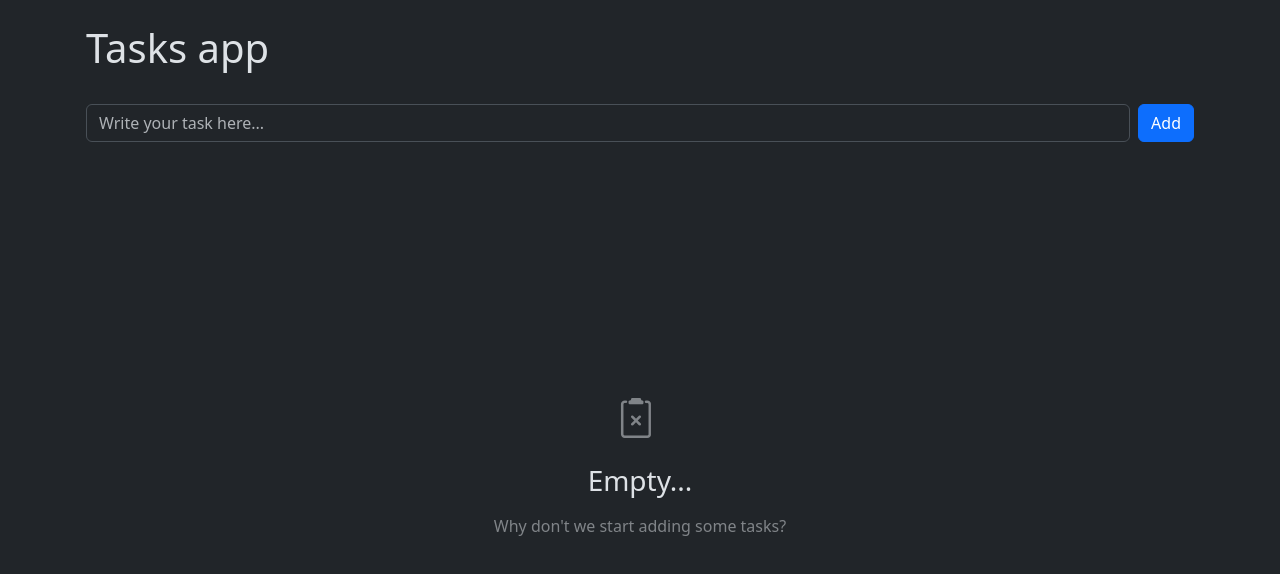
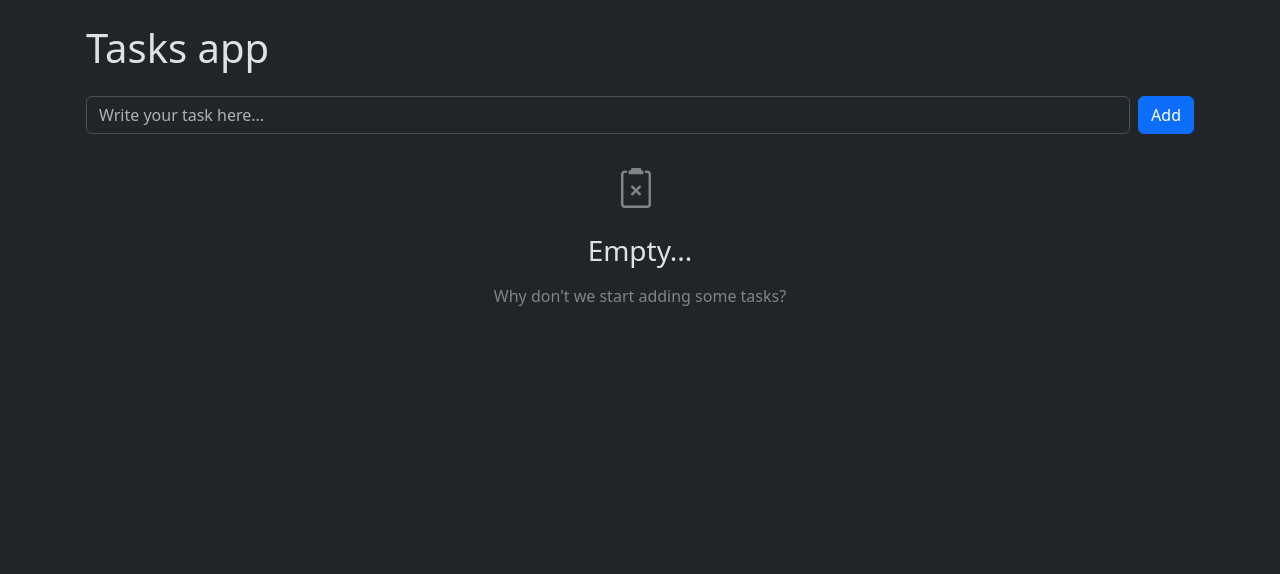
Before and after one commit to ushu3323/tasks-app, a React (Vite) app: page / in a window 1280 px wide. Shown: the top 574 px of the page. Built offline with nearby package versions, Linux system fonts and the light colour scheme.

Commit message:
Set a fixed width for tasks list

```diff
--- a/src/App.tsx
+++ b/src/App.tsx
@@ -14,9 +14,13 @@ function App() {
   }
 
   return (
-    <div className="container py-4 px-3 mx-auto d-flex flex-column min-vh-100">
+    <div className="container-lg py-4 px-3 mx-auto d-flex flex-column min-vh-100">
+      <div className="mx-auto col-12">
         <h1>Tasks app</h1>
-      <form onSubmit={handleSubmit} className="d-flex my-4" autoComplete="off">
+        <form
+          onSubmit={handleSubmit}
+          className="d-flex my-4"
+          autoComplete="off">
           <input
             name="content"
             type="text"
@@ -35,6 +39,7 @@ function App() {
           onTaskEdit={tasksService.update}
         />
       </div>
+    </div>
   );
 }
 
```
Lines whose indentation alone changed are shown as unchanged.
